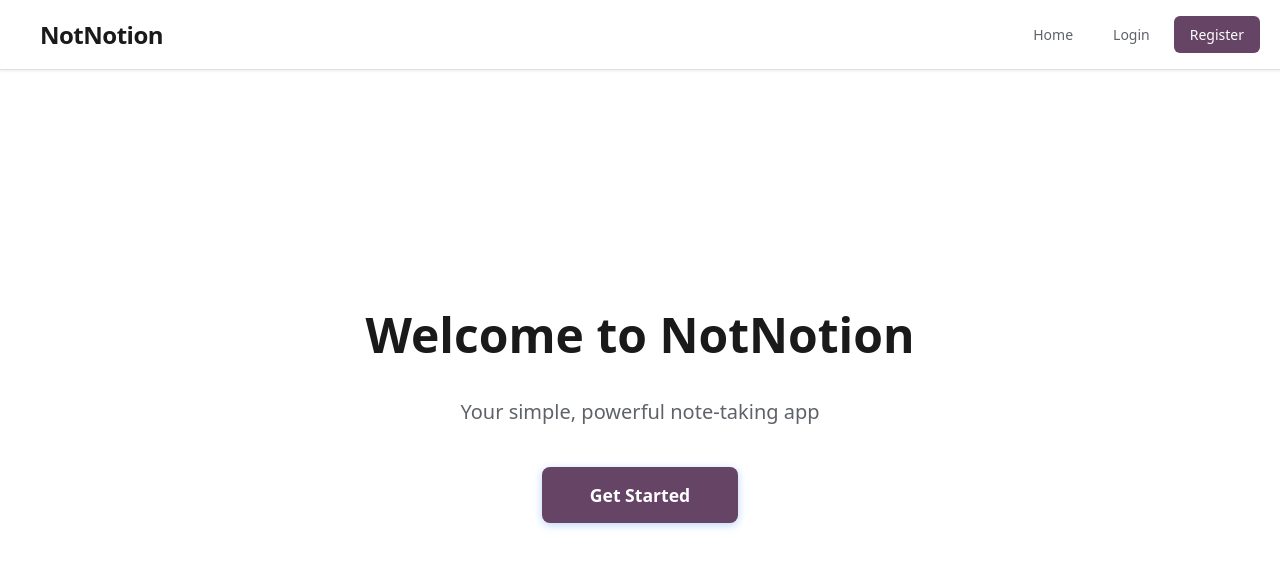
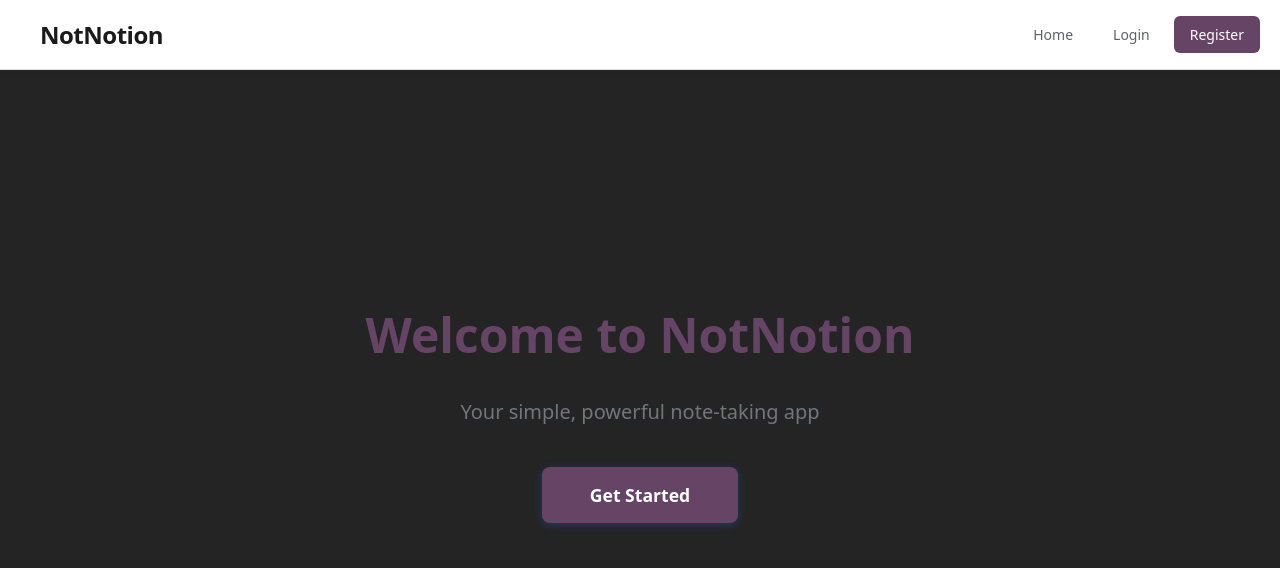
Before and after one commit to Dabbuka/NotNotion, a React app in the folder frontend/: page / in a window 1280 px wide. Shown: the top 568 px of the page. Built offline with nearby package versions, Linux system fonts and the light colour scheme; the HTML template or start-up script is replaced by a standard one.

Commit message:
Changed color of landing page and fixed homepage behavior with navbar

```diff
--- a/frontend/src/pages/Home.jsx
+++ b/frontend/src/pages/Home.jsx
@@ -101,11 +101,10 @@ const Home = () => {
       {/* Sidebar - Similar to Notion */}
       <div className="sidebar">
         <div className="sidebar-header">
-          <h2>NotNotion</h2>
+          <h3>Quick Access</h3>
         </div>
         <div className="sidebar-content">
           <div className="sidebar-section">
-            <h3>Quick Access</h3>
             <div className="sidebar-notes">
               {notes.slice(0, 10).map((note) => (
                 <div
--- a/frontend/src/pages/css/Home.css
+++ b/frontend/src/pages/css/Home.css
@@ -1,17 +1,18 @@
 .home-container {
   position: fixed;
-  top: 0;
+  top: 70px;
   left: 0;
   right: 0;
   bottom: 0;
   display: flex;
-  height: 100vh;
+  height: calc(100vh - 70px);
   width: 100vw;
   background-color: #242424;
   color: rgba(255, 255, 255, 0.87);
   overflow: hidden;
   margin: 0;
   padding: 0;
+  box-sizing: border-box;
 }
 
 .sidebar {
@@ -338,10 +339,11 @@
   .home-container {
     flex-direction: column;
     position: fixed;
-    top: 0;
+    top: 70px;
     left: 0;
     right: 0;
     bottom: 0;
+    height: calc(100vh - 70px);
   }
 
   .sidebar {
--- a/frontend/src/pages/css/LandingPage.css
+++ b/frontend/src/pages/css/LandingPage.css
@@ -6,18 +6,19 @@
   min-height: calc(100vh - 80px); /* Account for navbar */
   text-align: center;
   padding: 40px 20px;
+  background-color: #242424;
 }
 
 .landing-page h1 {
   font-size: 3rem;
   font-weight: 700;
-  color: #1a1a1a;
+  color: #646;
   margin-bottom: 16px;
 }
 
 .landing-page p {
   font-size: 1.25rem;
-  color: #5f6368;
+  color: #72767c;
   margin-bottom: 40px;
 }
 
```
